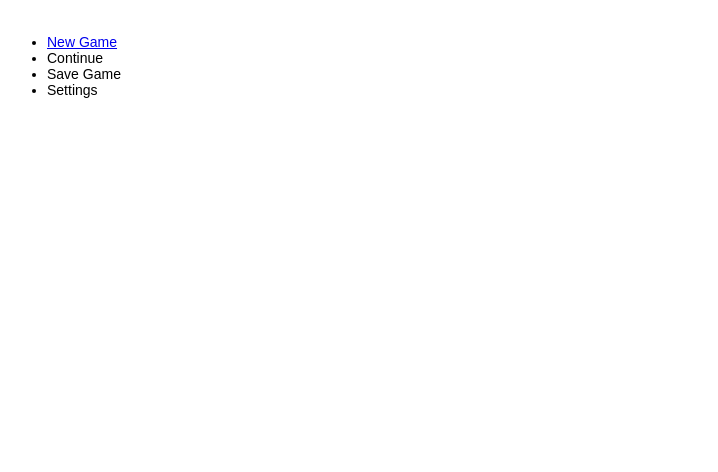
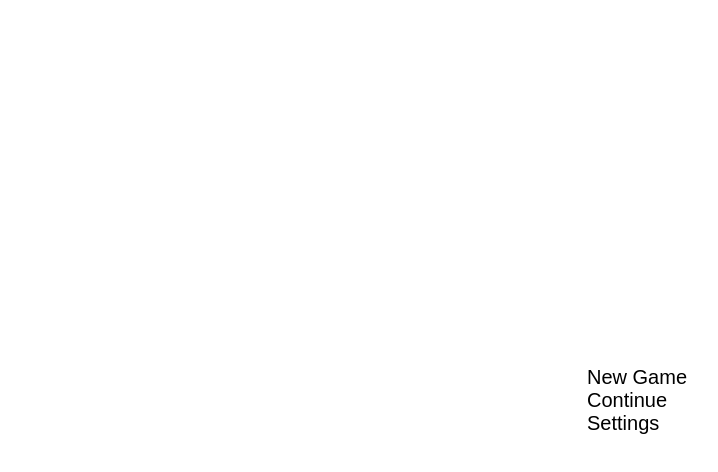
Before and after one commit to antoniosk10/react-game, a React (Create React App) app: page / in a window 1280 px wide. Shown: the top 472 px of the page, without its empty margins (3-721 px from the left). Built offline with nearby package versions, Linux system fonts and the light colour scheme.

Commit message:
feat:realize change mode and save game

```diff
--- a/src/App.css
+++ b/src/App.css
@@ -1,10 +1,29 @@
 body {
   font: 14px "Century Gothic", Futura, sans-serif;
-  margin: 20px;
+  margin: 0;
 }
 
 ol, ul {
-  padding-left: 30px;
+  padding:0;
+  margin: 0;
+}
+
+li {
+  list-style-type: none;
+}
+
+a {
+  color: #000;
+  text-decoration: none;
+}
+
+a:hover {
+  color: rgb(56, 173, 177);
+}
+
+.board-row {
+  display: flex;
+  justify-content: center;
 }
 
 .board-row:after {
@@ -21,15 +40,20 @@ ol, ul {
   background: #fff;
   border: 1px solid #999;
   float: left;
-  font-size: 24px;
+  font-size: 60px;
   font-weight: bold;
   line-height: 34px;
-  height: 34px;
+  height: 100px;
   margin-right: -1px;
   margin-top: -1px;
   padding: 0;
   text-align: center;
-  width: 34px;
+  width: 100px;
+  cursor: pointer;
+}
+
+.square:hover {
+  background: rgb(211, 211, 211);
 }
 
 .square:focus {
@@ -42,9 +66,54 @@ ol, ul {
 
 .game {
   display: flex;
-  flex-direction: row;
+  justify-content: center;
+  align-items: center;
+  width: 100%;
+  height: 100vh;
 }
 
 .game-info {
   margin-left: 20px;
 }
+
+.menu-item {
+  font-size: 20px;
+}
+
+.choose-mode {
+  display: flex;
+  justify-content: center;
+  width: 100%;
+  margin-bottom: 20px;
+}
+
+.choose-mode-item {
+  margin-right: 10px;
+}
+
+.buttons-block {
+  display: flex;
+  justify-content: space-between;
+  margin-top: 20px;
+}
+
+.button {
+  width: 33.33%;
+  cursor: pointer;
+}
+
+.button a {
+  display: flex;
+  justify-content: center;
+  align-items: center;
+  width: 100%;
+  height: 100%;
+}
+
+@media(max-width:360px) {
+  .square {
+    width: 50px;
+    height: 50px;
+    font-size: 24px;
+  }
+}
--- a/src/components/Board.jsx
+++ b/src/components/Board.jsx
@@ -1,12 +1,15 @@
 import React from 'react';
 import Square from './Square';
+import { setData } from './../localStorageUtil';
 
 class Board extends React.Component {
   constructor(props) {
     super(props);
-    this.state = {
+    console.log(props.save);
+    this.state = props.save || {
       squares: Array(9).fill(null),
-      xIsNext:true
+      xIsNext:true,
+      mode:'pvp',
     }
   }
 
@@ -30,7 +33,7 @@ class Board extends React.Component {
     return null;
   }
 
-  handleClick(i) {
+  handleClickPVP(i) {
     const squares = this.state.squares.slice();
     if (this.calculateWinner(squares) || squares[i]) {
       return;
@@ -38,7 +41,27 @@ class Board extends React.Component {
     squares[i] = this.state.xIsNext ? 'X':'O';
     this.setState({
       squares:squares,
-      xIsNext:!this.state.xIsNext
+      xIsNext:!this.state.xIsNext,
+    });
+  }
+
+  handleClickPVSPC(i) {
+    const squares = this.state.squares.slice();
+    const arrEmpty = [];
+    if (this.calculateWinner(squares) || squares[i]) {
+      return;
+    }
+    squares[i] = 'X';
+    squares.forEach((el,index)=>{
+      if(!el) {
+        arrEmpty.push(index);
+      }
+
+    });
+    squares[arrEmpty[Math.floor(Math.random() * arrEmpty.length)]] = 'O';
+    this.setState({
+      squares:squares,
+      xIsNext:!this.state.xIsNext,
     });
   }
 
@@ -46,8 +69,34 @@ class Board extends React.Component {
     return (
       <Square
         value={this.state.squares[i]}
-        onClick={()=>this.handleClick(i)}/>
+        onClick={()=>{
+          if(this.state.mode === 'pvp') {
+            this.handleClickPVP(i);
+          }
+          else {
+            this.handleClickPVSPC(i);
+          }
+        }}/>
       );
+  }
+
+  changeMode(value) {
+    this.setState({
+      squares: Array(9).fill(null),
+      mode:value,
+      xIsNext:true,
+    });
+  }
+
+  resetGame() {
+    this.setState({
+      squares: Array(9).fill(null),
+      xIsNext:true,
+    });
+  }
+
+  saveGame() {
+    setData('saveGame',this.state);
   }
 
   render() {
@@ -60,10 +109,20 @@ class Board extends React.Component {
       status = `Next player: ${this.state.xIsNext ? 'X':'O'}`;
     }
 
-
     return (
       <div>
+        <div className='choose-mode'>
+          <label className='choose-mode-item'>
+            <input type="radio" name='mode' value='pvp' defaultChecked={this.state.mode === 'pvp' ? true : false} onChange={(e)=>this.changeMode(e.target.value)}/>
+            Player VS Player
+          </label>
+          <label className='choose-mode-item'>
+            <input type="radio" name='mode' value='pvspc' defaultChecked={this.state.mode === 'pvp' ? false : true} onChange={(e)=>this.changeMode(e.target.value)}/>
+           Player VS PC
+          </label>
+        </div>
         <div className="status">{status}</div>
+
           <div className="board-row">
             {this.renderSquare(0)}
             {this.renderSquare(1)}
@@ -79,6 +138,12 @@ class Board extends React.Component {
             {this.renderSquare(7)}
             {this.renderSquare(8)}
           </div>
+       <div className='buttons-block'>
+
+          <button className='button' onClick={()=>this.props.handler('menu')}>Menu</button>
+          <button className='button' onClick={()=>this.saveGame()}>Save Game</button>
+          <button className='button' onClick={()=>this.resetGame()}>Reset</button>
+       </div>
       </div>
     );
   }
--- a/src/components/Game.jsx
+++ b/src/components/Game.jsx
@@ -1,39 +1,59 @@
 import React from 'react';
 import Board from './Board';
 import Menu from './Menu';
-import {HashRouter, Route, Switch} from 'react-router-dom';
+import { getData } from './../localStorageUtil';
 
 class Game extends React.Component {
   constructor(props){
     super(props)
     this.state = {
-      isMenu: false
+      isMenu: true,
+      continue:false
     }
     this.handleClick = (link)=>{
-      this.setState((st)=>{
-          return {...st, isMenu: !st.isMenu}
+      if(link === 'newGame') {
+        this.setState((st)=>{
+          return {
+            isMenu: false,
+            continue:false
+          }
       })
+      }
+      else if(link === 'continue') {
+        this.setState((st)=>{
+          return {
+            isMenu: false,
+            continue:true
+          }
+      })
+      }
+      else if(link === 'menu') {
+        this.setState((st)=>{
+          return {
+            isMenu: true,
+            continue:false
+          }
+      })
+      }
+
   }
 
 
 }
 
   render() {
+
     return (
-      <HashRouter>
+
       <div className="game">
         <div className="game-board">
-        <Switch>
-          <Route exact path="/">
-            <Menu />
-          </Route>
-          <Route path="/game">
-            <Board />
-          </Route>
-        </Switch>
+
+       {this.state.isMenu ? <Menu handler={this.handleClick}/> : this.state.continue ? <Board handler={this.handleClick} save={getData('saveGame')}/> : <Board handler={this.handleClick}/>}
+
         </div>
       </div>
-      </HashRouter>
+
+
     );
   }
 }
--- a/src/components/Menu.jsx
+++ b/src/components/Menu.jsx
@@ -1,17 +1,14 @@
 import React from 'react';
-import {NavLink} from 'react-router-dom';
+import { getData } from './../localStorageUtil';
 
 function Menu (props){
     return (
       <ul className='menu'>
-        <li className='menu-item'>
-          <NavLink to="/game">New Game</NavLink>
+        <li className='menu-item' onClick={()=>props.handler('newGame')}>
+          New Game
         </li>
-        <li className='menu-item'>
+        <li className={getData('saveGame') ? 'menu-item': 'menu-item menu-item--disabled'} onClick={()=>props.handler('continue')}>
           Continue
-        </li>
-        <li className='menu-item'>
-          Save Game
         </li>
         <li className='menu-item'>
           Settings
--- /dev/null
+++ b/src/localStorageUtil.js
@@ -0,0 +1,9 @@
+function getData(key) {
+  return JSON.parse(localStorage.getItem(key));
+}
+
+function setData(key, data) {
+  localStorage.setItem(key, JSON.stringify(data));
+}
+
+export { getData, setData };
```
Lines whose indentation alone changed are shown as unchanged.
